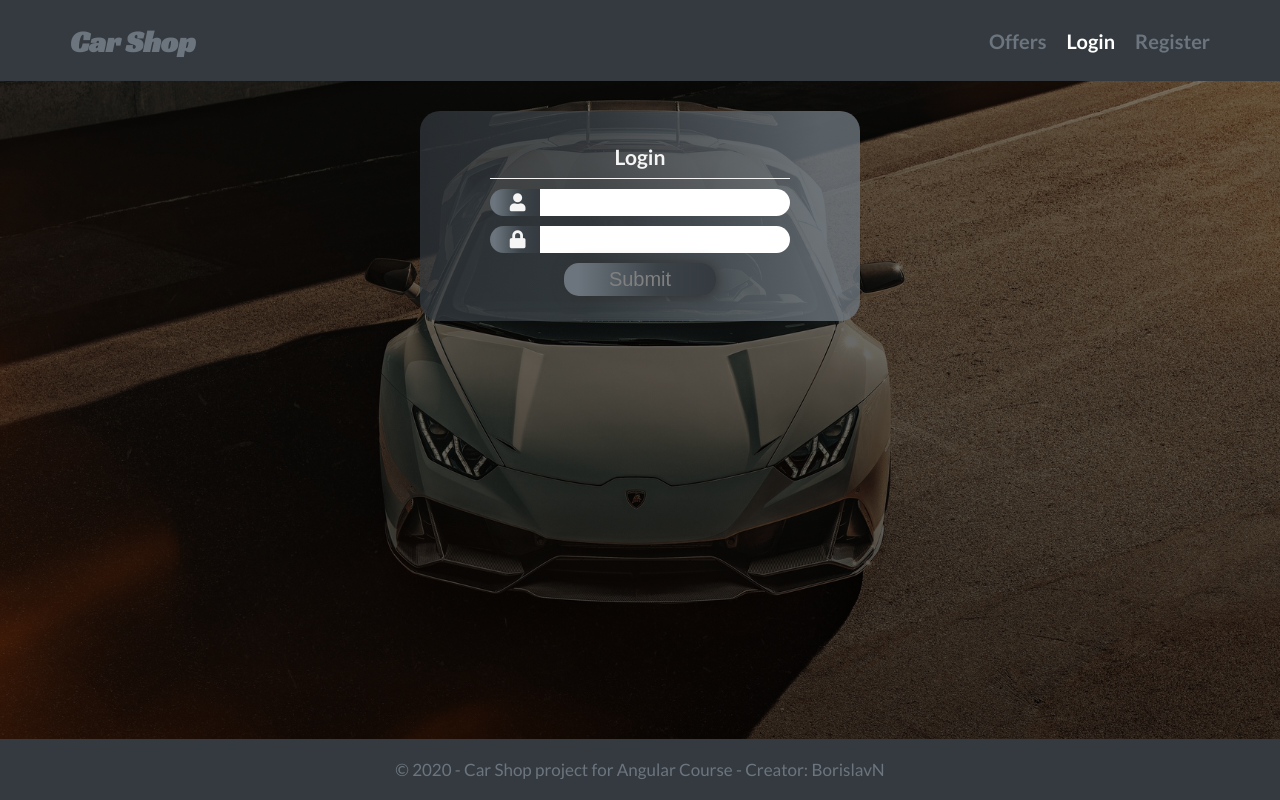
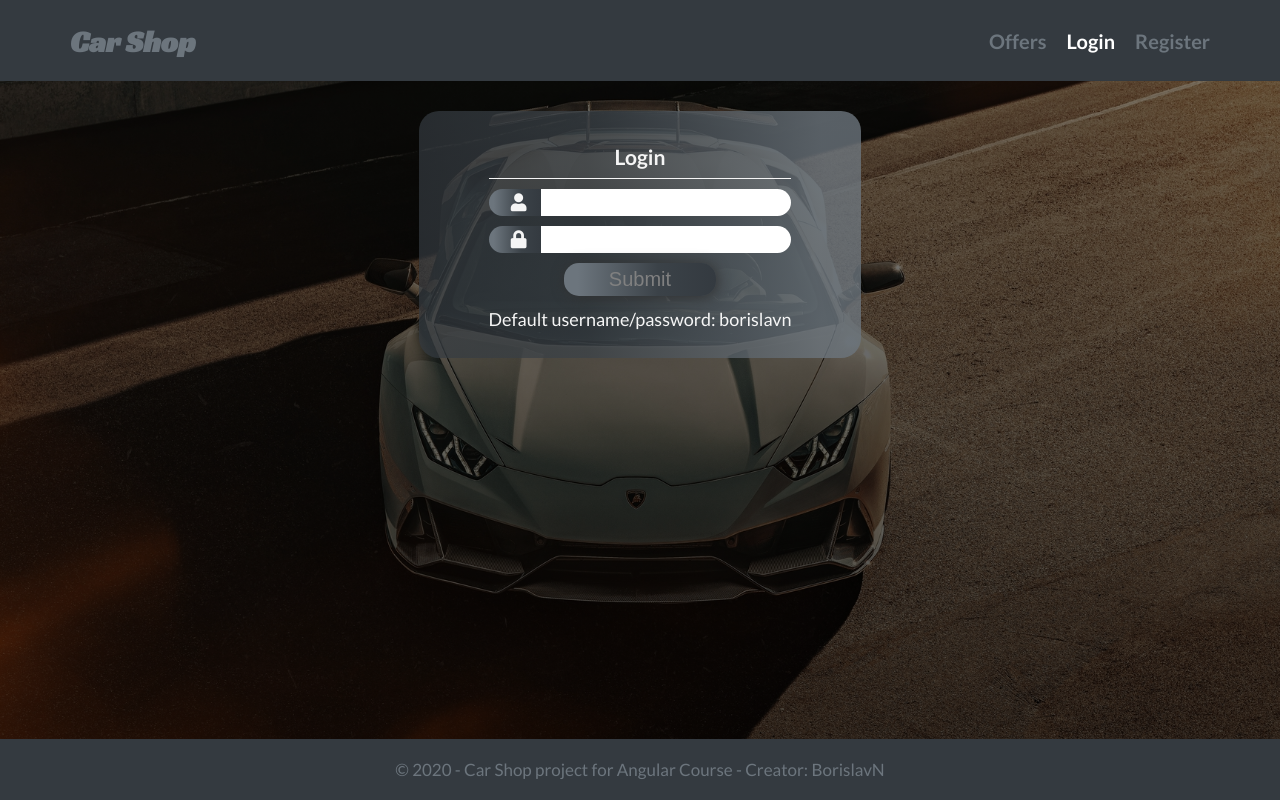
Before and after one commit to BorislavN/angular-project, an Angular app in the folder client/: page /user/login in a window 1280 px wide. Built offline with nearby package versions, Linux system fonts and the light colour scheme; no server answers.

Commit message:
Update login.component.html
Added the default login credentials

```diff
--- a/client/src/app/feature/user/login/login.component.html
+++ b/client/src/app/feature/user/login/login.component.html
@@ -22,6 +22,8 @@
         <input [class.disabled]="isLoading || f.invalid" [disabled]="isLoading || f.invalid" class="submit"
             type="submit" value="Submit">
 
+        <div>Default username/password: borislavn</div>
+
         <ng-container *ngIf="isLoading">
             <app-loading></app-loading>
         </ng-container>
```
